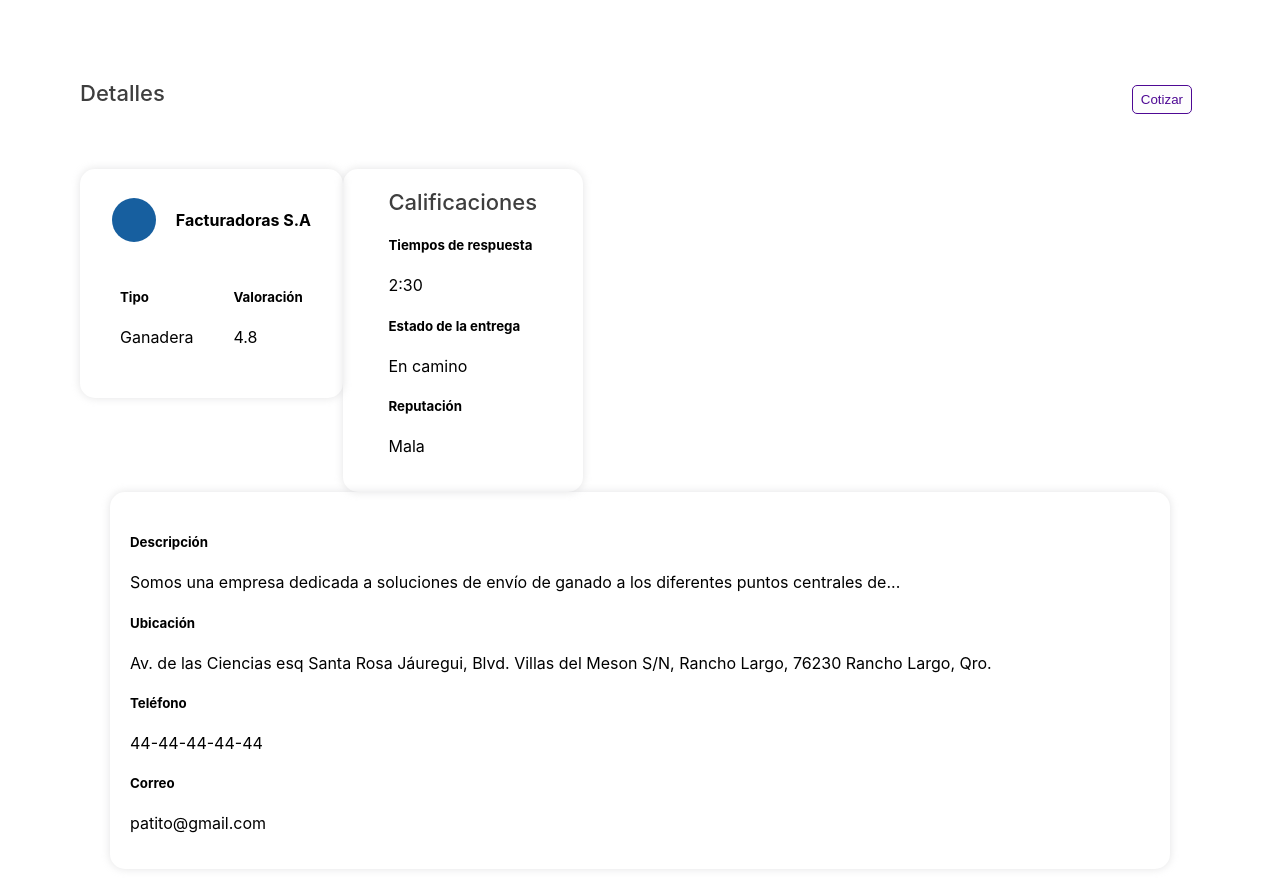
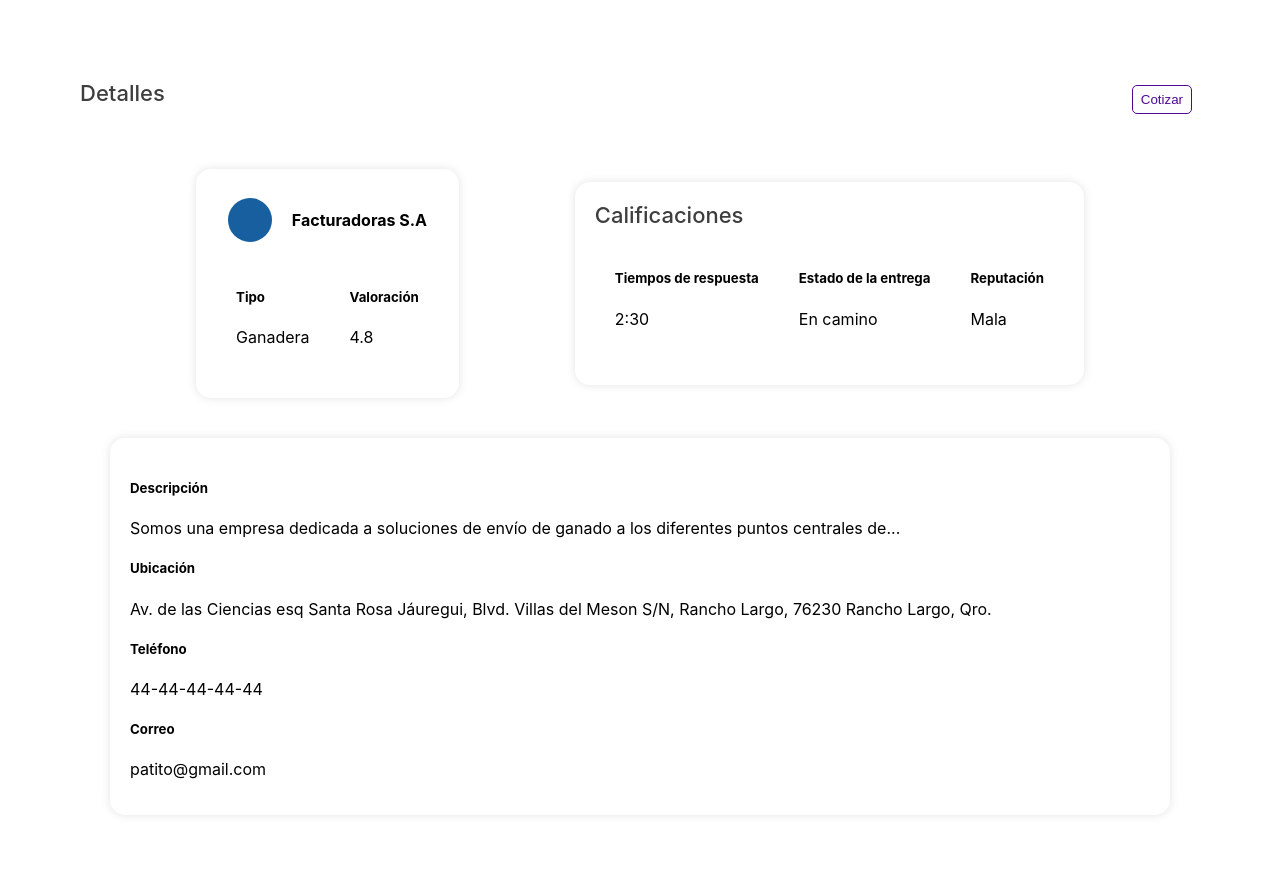
Before and after one commit to frolpe/hackathon, a React (Create React App) app in the folder front/proyecto_logistica/: page /detalles in a window 1280 px wide. Shown: the top 892 px of the page. Built offline with nearby package versions, Linux system fonts and the light colour scheme.

Commit message:
update css

```diff
--- a/front/proyecto_logistica/src/assets/css/estiloDetalles.css
+++ b/front/proyecto_logistica/src/assets/css/estiloDetalles.css
@@ -69,8 +69,44 @@ h2 {
     width: fit-content;
     padding: 20px;
     border-radius: 15px;
-    width: 200px;
+    width: auto;
     display: flex;
     justify-content: center;
     align-items: center;
 }
+
+.contenedorInfoCal {
+    width: 100%;
+    display: flex;
+}
+
+.parteCal {
+    margin: 20px;
+}
+
+.segundaSeccion {
+    display: flex;
+    justify-content: space-evenly;
+    align-items: center;
+    margin-bottom: 40px;
+}
+
+.parteSeccion {
+    display: flex;
+    align-items: flex-end;
+    margin-top: 40px;
+    margin-bottom: 60px;
+}
+
+.parteSeccion h3 {
+    margin-right: 20px;
+}
+
+header {
+    margin-top: 40px;
+}
+
+.modalContent button {
+    margin-left: 0;
+    margin-top: 20px;
+}
--- a/front/proyecto_logistica/src/views/PedidosEstado.js
+++ b/front/proyecto_logistica/src/views/PedidosEstado.js
@@ -8,7 +8,7 @@ const PedidoEstadoPage = () => {
         <div className='contedorPrincipal'>
             <div className='contenidoPrincipal'>
                 <div className='seccion seccionPendientes'>
-                    <h2>Pendientes</h2>
+                    <h2 style={{textAlign: 'center !important', width: '100% !important'}}>Pendientes</h2>
                     <div className='contenidoTabla'>
                         <table className='tablaPendientes'>
                             <thead>
```
